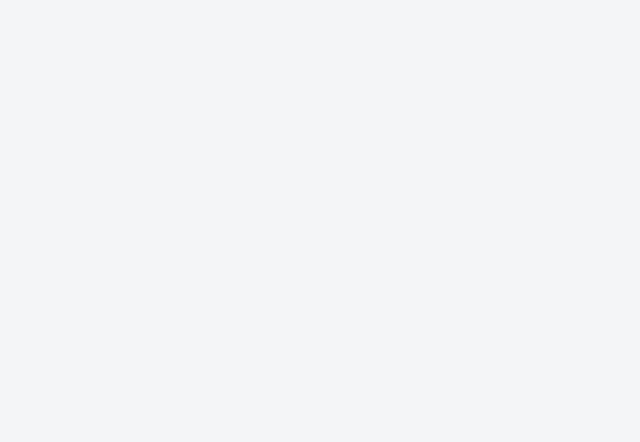
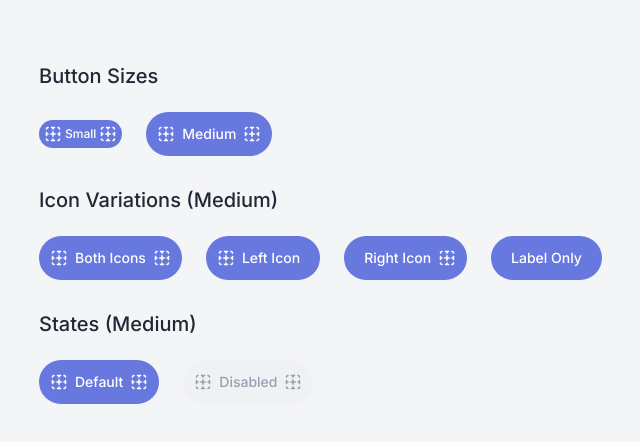
Before and after one commit to stritar/test-range, a React (Vite) app in the folder area51/: page / in a window 1280 px wide. Shown: the top 442 px of the page, without its empty margins (1-641 px from the left). Built offline with nearby package versions, Linux system fonts and the light colour scheme; a web font is replaced by a local one.

Commit message:
adssad
ada

```diff
--- a/area51/src/App.jsx
+++ b/area51/src/App.jsx
@@ -1,8 +1,44 @@
+import { Button } from './components/Button/Button';
 import styles from './App.module.css';
 
 export default function App() {
   return (
     <div className={styles.container}>
+      <div className={styles.demo}>
+        <h2>Button Sizes</h2>
+        <div className={styles.buttonRow}>
+          <Button size="small" iconLeft="placeholder" iconRight="placeholder">
+            Small
+          </Button>
+          <Button size="medium" iconLeft="placeholder" iconRight="placeholder">
+            Medium
+          </Button>
+        </div>
+
+        <h2>Icon Variations (Medium)</h2>
+        <div className={styles.buttonRow}>
+          <Button size="medium" iconLeft="placeholder" iconRight="placeholder">
+            Both Icons
+          </Button>
+          <Button size="medium" iconLeft="placeholder">
+            Left Icon
+          </Button>
+          <Button size="medium" iconRight="placeholder">
+            Right Icon
+          </Button>
+          <Button size="medium">Label Only</Button>
+        </div>
+
+        <h2>States (Medium)</h2>
+        <div className={styles.buttonRow}>
+          <Button size="medium" iconLeft="placeholder" iconRight="placeholder">
+            Default
+          </Button>
+          <Button size="medium" iconLeft="placeholder" iconRight="placeholder" disabled>
+            Disabled
+          </Button>
+        </div>
+      </div>
     </div>
   );
 }
--- a/area51/src/App.module.css
+++ b/area51/src/App.module.css
@@ -1,10 +1,28 @@
 .container {
-  display: grid;
-  grid-template-columns: repeat(var(--sem-layout-columns), 1fr);
-  gap: var(--sem-layout-gutter);
   padding: var(--sem-layout-margin);
   background-color: var(--sem-body-background, #f4f5f7);
   min-height: 100vh;
+}
+
+.demo {
+  max-width: 1200px;
+  margin: 0 auto;
+}
+
+.demo h2 {
+  margin-top: var(--sem-space--lg);
+  margin-bottom: var(--sem-space--md);
+  color: var(--sem-text--neutral);
+  font-family: var(--core-font-family--body);
+  font-size: var(--core-font-size--h3);
+  font-weight: var(--core-font-weight--medium);
+}
+
+.buttonRow {
+  display: flex;
+  flex-wrap: wrap;
+  gap: var(--sem-space--md);
+  align-items: center;
 }
 
 .card {
--- /dev/null
+++ b/area51/src/components/Button/Button.jsx
@@ -0,0 +1,45 @@
+import { Icon } from '../Icon/Icon';
+import styles from './Button.module.css';
+
+/**
+ * Button component with flexible icon placement and size variants.
+ *
+ * @param {string} [size='medium'] - Button size: 'small', 'medium', 'large'
+ * @param {string} [variant='primary'] - Button variant (currently only 'primary')
+ * @param {string|null} [iconLeft=null] - Icon name for left position
+ * @param {string|null} [iconRight=null] - Icon name for right position
+ * @param {boolean} [disabled=false] - Whether the button is disabled
+ * @param {string} [children] - Button label text
+ * @param {string} [className] - Additional class names
+ */
+export function Button({
+  size = 'medium',
+  variant = 'primary',
+  iconLeft = null,
+  iconRight = null,
+  disabled = false,
+  children = 'Button label',
+  className = '',
+  ...rest
+}) {
+  const rootClass = [
+    styles.root,
+    styles[`root--${size}`],
+    styles[`root--${variant}`],
+    className,
+  ]
+    .filter(Boolean)
+    .join(' ');
+
+  const labelClass = [styles.label, styles[`label--${size}`]]
+    .filter(Boolean)
+    .join(' ');
+
+  return (
+    <button className={rootClass} disabled={disabled} {...rest}>
+      {iconLeft && <Icon name={iconLeft} size="sm" ariaLabel="" />}
+      <span className={labelClass}>{children}</span>
+      {iconRight && <Icon name={iconRight} size="sm" ariaLabel="" />}
+    </button>
+  );
+}
--- /dev/null
+++ b/area51/src/components/Button/Button.module.css
@@ -0,0 +1,61 @@
+.root {
+  display: inline-flex;
+  align-items: center;
+  justify-content: center;
+  border: none;
+  border-radius: var(--button-border-radius);
+  font-family: var(--button-font-family);
+  cursor: pointer;
+  transition: var(--sem-motion-transition--base);
+}
+
+/* Primary variant */
+.root--primary {
+  background: var(--button-primary-background);
+  color: var(--button-primary-color);
+}
+
+.root--primary:hover:not(:disabled) {
+  background: var(--button-primary-background--hover);
+}
+
+.root--primary:active:not(:disabled) {
+  background: var(--button-primary-background--pressed);
+}
+
+.root--primary:disabled {
+  background: var(--button-primary-background--disabled);
+  color: var(--button-primary-color--disabled);
+  cursor: not-allowed;
+}
+
+/* Size variants - Primary Small */
+.root--primary.root--small {
+  padding: var(--button-primary-small-padding);
+  font-size: var(--button-primary-small-label-font-size);
+  font-weight: var(--button-primary-small-label-font-weight);
+  line-height: var(--button-primary-small-label-line-height);
+}
+
+/* Size variants - Primary Medium */
+.root--primary.root--medium {
+  padding: var(--button-primary-medium-padding);
+  font-size: var(--button-primary-medium-label-font-size);
+  font-weight: var(--button-primary-medium-label-font-weight);
+  line-height: var(--button-primary-medium-label-line-height);
+}
+
+/* Label with its own padding */
+.label {
+  display: flex;
+  align-items: center;
+  justify-content: center;
+}
+
+.root--primary .label--small {
+  padding-inline: var(--button-primary-small-label-padding);
+}
+
+.root--primary .label--medium {
+  padding-inline: var(--button-primary-medium-label-padding);
+}
--- a/area51/src/styles/design-tokens/component.css
+++ b/area51/src/styles/design-tokens/component.css
@@ -5,6 +5,32 @@
  */
 
 :root {
+  /* Button - Shape & Base */
+  --button-border-radius: var(--core-border-radius--xxl);
+  --button-font-family: var(--core-font-family--body);
+
+  /* Button - Primary variant colors */
+  --button-primary-background: var(--core-color-primary--0700);
+  --button-primary-background--disabled: var(--sem-background--subtle);
+  --button-primary-background--hover: var(--core-color-primary--0600);
+  --button-primary-background--pressed: var(--core-color-primary--0800);
+  --button-primary-color: var(--sem-background--neutral);
+  --button-primary-color--disabled: var(--sem-text--light);
+
+  /* Button - Primary Small */
+  --button-primary-small-label-font-size: var(--core-font-size--small);
+  --button-primary-small-label-font-weight: var(--core-font-weight--medium);
+  --button-primary-small-label-line-height: var(--core-line-height--small);
+  --button-primary-small-label-padding: var(--core-space--0100);
+  --button-primary-small-padding: var(--core-space--0150);
+
+  /* Button - Primary Medium */
+  --button-primary-medium-label-font-size: var(--core-font-size--body);
+  --button-primary-medium-label-font-weight: var(--core-font-weight--medium);
+  --button-primary-medium-label-line-height: var(--core-line-height--body);
+  --button-primary-medium-label-padding: var(--core-space--0200);
+  --button-primary-medium-padding: var(--core-space--0300);
+
   /* Card */
   --card-background: var(--sem-background--neutral);
   --card-background--inverted: var(--sem-background--inverted);
```
